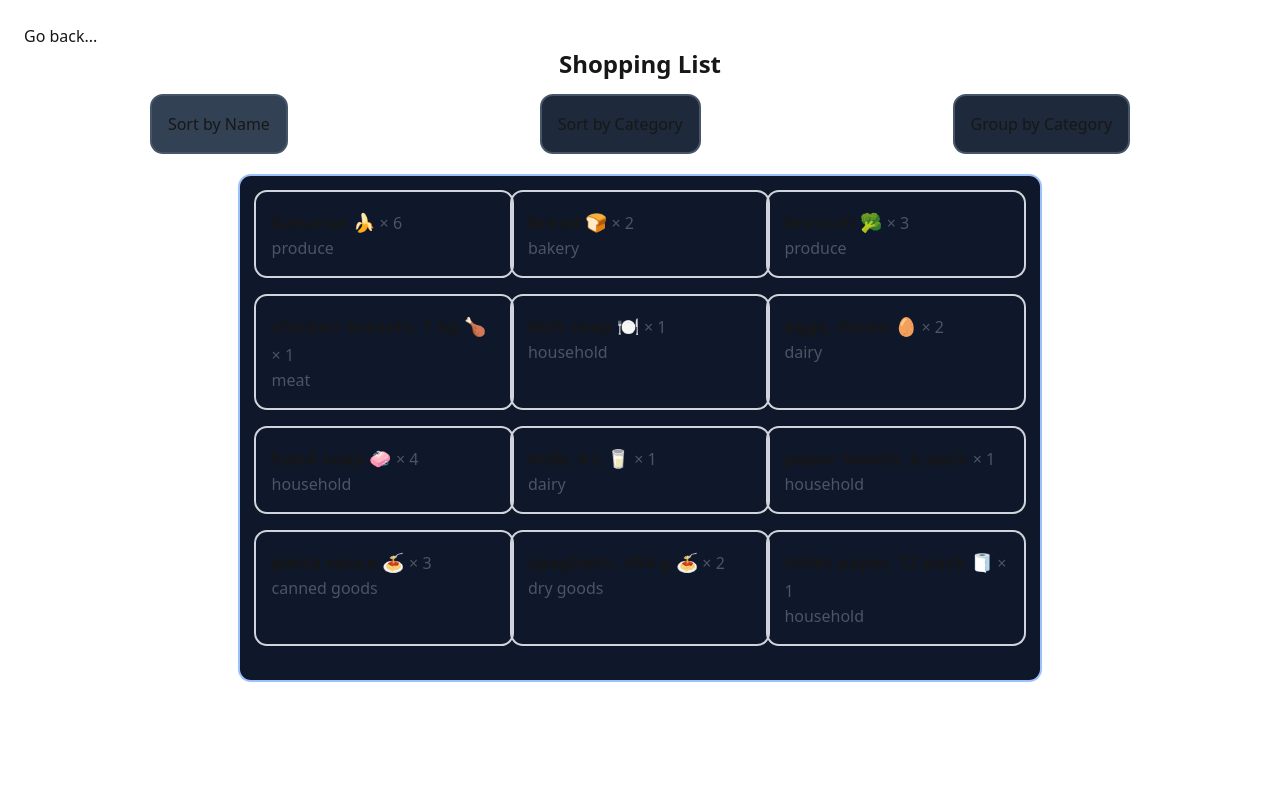
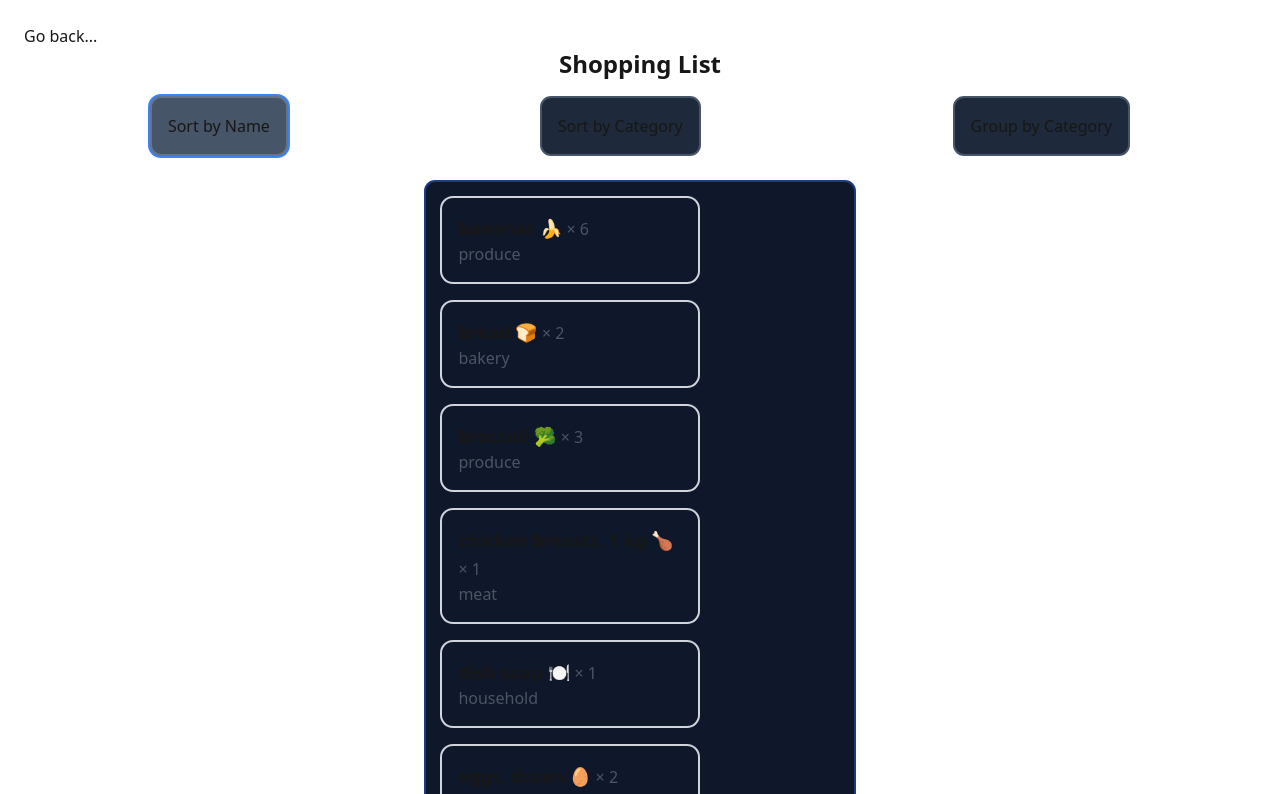
Before and after one commit to FlawlessCasual17/cprg306-assignments, a Next.js app: page /week-6 in a window 1280 px wide. Shown: the top 794 px of the page. Built offline with nearby package versions, Linux system fonts and the light colour scheme.

Commit message:
Updated dependencies and module `week-6`
Signed-off-by: FlawlessCasual17 <07e5297d5b@c0x0.com>

```diff
--- a/app/week-6/list-item.js
+++ b/app/week-6/list-item.js
@@ -26,8 +26,8 @@ export default function ListItem() {
     console.log(`sortBy is now equal to: ${sortBy}`)
 
     function getClasses(buttonType) {
-        const baseClasses = 'flex-buttons rounding ring-2 ring-slate-600 hover:ring-slate-500'
-        return sortBy === buttonType ? `${baseClasses} flex-buttons-active ring-slate-500` : baseClasses
+        const baseClasses = 'flex-buttons rounding'
+        return sortBy === buttonType ? `${baseClasses} flex-buttons-active` : baseClasses
     }
 
     return (
@@ -43,8 +43,8 @@ export default function ListItem() {
                     Group by Category
                 </button>
             </div>
-            <div className=''>
-                <ul className='flexbox-list ring-2 bg-slate-900 rounding'>
+            <div className='relative'>
+                <ul className='flexbox-list rounding'>
                     {[...items].map(item => <Item key={item.id} {...item} />)}
                 </ul>
             </div>
--- a/app/week-6/styles.css
+++ b/app/week-6/styles.css
@@ -14,27 +14,23 @@
     display: flex;
     flex-wrap: wrap;
     /* flex-shrink: 50; */
-    flex-direction: row;
+    flex-direction: column;
     margin: 1rem auto;
     padding: 1rem;
     justify-content: space-between;
-    width: 65%;
-    height: auto
+    width: 35%;
+    height: auto;
+    @apply border-2 border-blue-900 bg-slate-900
 }
 
 .flex-buttons {
-    padding: 1rem;
-    margin-bottom: 0.5rem;
-    background-color: #1e293b;
-    transition-property: color, background-color, border-color, text-decoration-color, fill, stroke;
-    transition-timing-function: cubic-bezier(0.4, 0, 0.2, 1);
-    transition-duration: 150ms
+    @apply bg-slate-800 border-2 border-slate-600 p-4 mb-2 transition-colors
 }
 
 .flex-buttons:hover {
-    background-color: #334155
+    @apply bg-slate-700 border-slate-400 ring-2 ring-blue-800
 }
 
 .flex-buttons-active {
-    background-color: #334155;
+    @apply bg-slate-600 border-slate-500 ring-2 ring-blue-500
 }
--- a/package.json
+++ b/package.json
@@ -10,6 +10,7 @@
   },
   "dependencies": {
     "@stylistic/eslint-plugin-js": "^2.9.0",
+    "autoprefixer": "^10.4.20",
     "next": "14.2.15",
     "postcss-import": "^16.1.0",
     "react": "^18.3.1",
```
Also changed, not shown: 1 other file (tests, documents, lock files or other folders).
